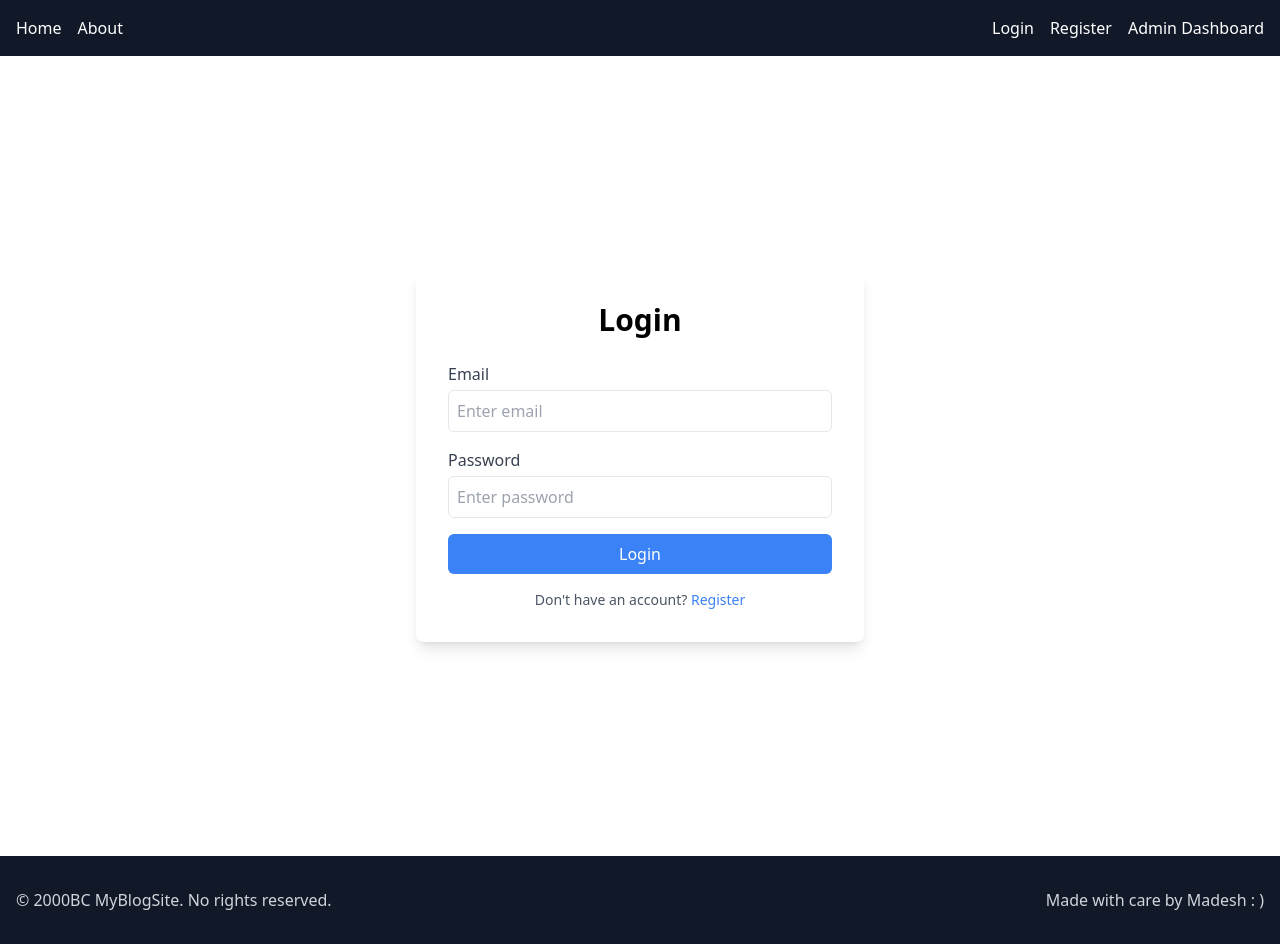
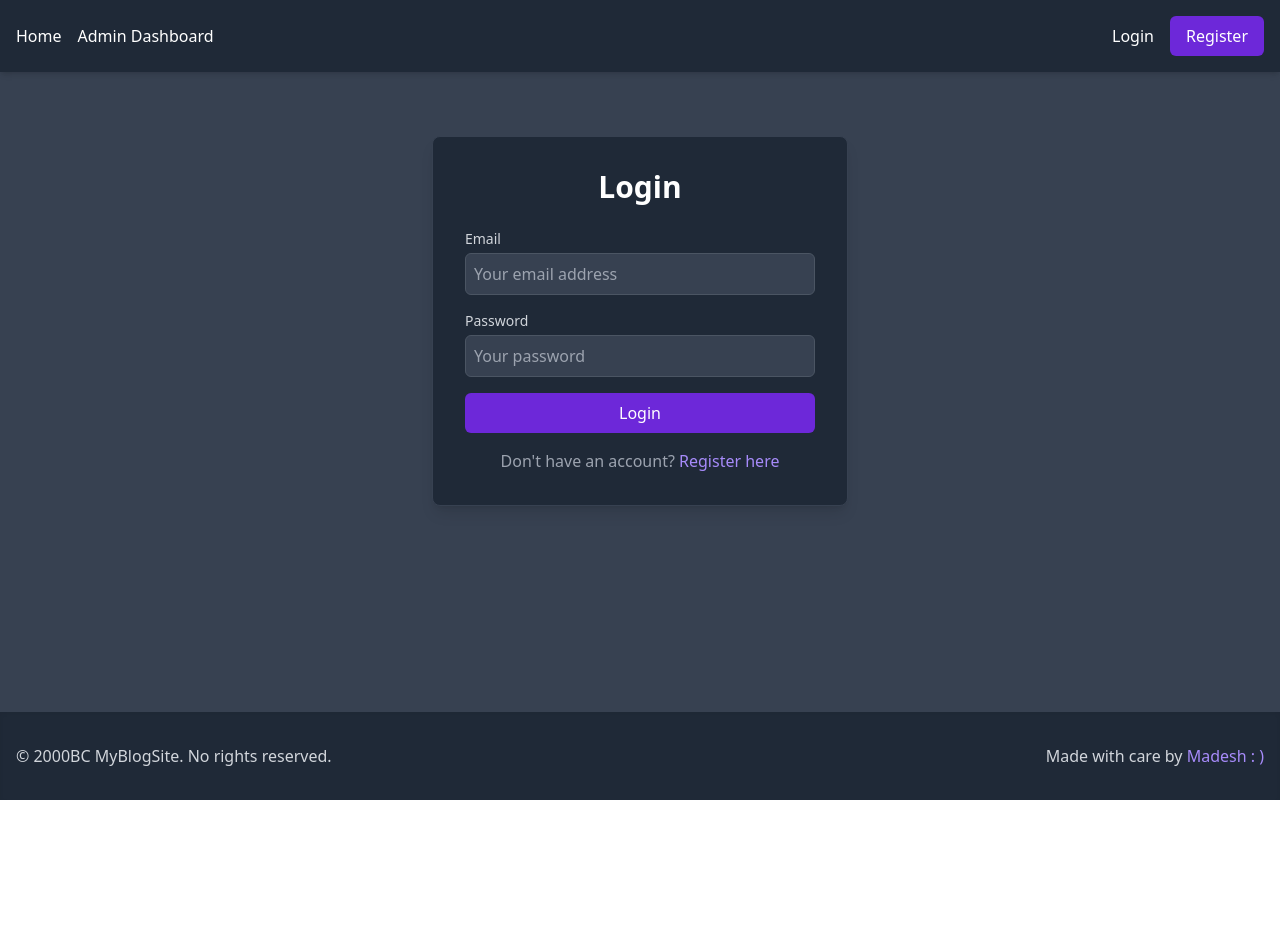
Before and after one commit to madesh02104/MyBlogSite, a React (Vite) app in the folder frontend-user/: page /login in a window 1280 px wide. After the commit the page ends 800 px from the top, so only its background shows below. Built offline with nearby package versions, Linux system fonts and the light colour scheme.

Commit message:
done with users frontend

```diff
--- a/frontend-user/src/components/Footer.jsx
+++ b/frontend-user/src/components/Footer.jsx
@@ -1,13 +1,11 @@
 function Footer() {
   return (
-    <footer className="bg-gray-900 text-gray-300 py-8">
+    <footer className="bg-gray-800 text-gray-300 py-8 shadow-inner">
       <div className="container mx-auto px-4 flex flex-col md:flex-row justify-between items-center">
-        {/* Left side - copyright */}
         <div className="mb-4 md:mb-0 text-center md:text-left">
           &copy; 2000BC MyBlogSite. No rights reserved.
         </div>
 
-        {/* Right side - quick links */}
         <div className="flex space-x-6">
           <p>
             Made with care by{" "}
@@ -15,6 +13,7 @@ function Footer() {
               target="_blank"
               rel="noopener noreferrer"
               href="https://github.com/madesh02104"
+              className="text-violet-400 hover:text-violet-300 transition-colors duration-200"
             >
               Madesh : )
             </a>
--- a/frontend-user/src/components/Navbar.jsx
+++ b/frontend-user/src/components/Navbar.jsx
@@ -1,37 +1,103 @@
-import { Link } from "react-router-dom";
+import { useState, useEffect, useRef } from "react";
+import { Link, useNavigate, useLocation } from "react-router-dom";
 
 function Navbar() {
+  const [isLoggedIn, setIsLoggedIn] = useState(false);
+  const [username, setUsername] = useState("");
+  const [dropdownOpen, setDropdownOpen] = useState(false);
+  const dropdownRef = useRef(null);
+  const navigate = useNavigate();
+  const location = useLocation();
+
+  useEffect(() => {
+    const user = localStorage.getItem("user");
+    if (user && localStorage.getItem("token")) {
+      setIsLoggedIn(true);
+      setUsername(user);
+    } else {
+      setIsLoggedIn(false);
+      setUsername("");
+    }
+  }, [location]);
+
+  useEffect(() => {
+    function handleClickOutside(event) {
+      if (dropdownRef.current && !dropdownRef.current.contains(event.target)) {
+        setDropdownOpen(false);
+      }
+    }
+    document.addEventListener("mousedown", handleClickOutside);
+    return () => {
+      document.removeEventListener("mousedown", handleClickOutside);
+    };
+  }, []);
+
+  const handleLogout = () => {
+    localStorage.removeItem("user");
+    localStorage.removeItem("token");
+    setIsLoggedIn(false);
+    setDropdownOpen(false);
+    navigate("/");
+  };
+
   return (
-    <nav className="bg-gray-900 text-white p-4 flex items-center justify-between">
+    <nav className="bg-gray-800 text-white p-4 flex items-center justify-between shadow-md">
       {/* Left Side */}
       <div className="flex items-center gap-4">
-        <Link to="/" className="hover:text-gray-300">
+        <Link
+          to="/"
+          className="hover:text-violet-400 transition-colors duration-200 font-medium"
+        >
           Home
-        </Link>
-        <Link to="/about" className="hover:text-gray-300">
-          About
-        </Link>
-      </div>
-
-      {/* Right Side */}
-      <div className="flex items-center gap-4">
-        <Link to="/login" className="hover:text-gray-300">
-          Login
-        </Link>
-        <Link to="/register" className="hover:text-gray-300">
-          Register
         </Link>
         <a
           href="http://localhost:5174"
           target="_blank"
           rel="noopener noreferrer"
-          className="hover:text-gray-300"
+          className="hover:text-violet-400 transition-colors duration-200 font-medium"
         >
           Admin Dashboard
         </a>
+      </div>
 
-        {/* Profile Circle (When Logged In) */}
-        {/* We'll conditionally render this later after setting up Auth Context */}
+      {/* Right Side */}
+      <div className="flex items-center gap-4">
+        {isLoggedIn ? (
+          <div className="relative" ref={dropdownRef}>
+            <button
+              onClick={() => setDropdownOpen(!dropdownOpen)}
+              className="bg-violet-700 hover:bg-violet-600 w-10 h-10 rounded-full flex items-center justify-center text-lg font-bold focus:outline-none focus:ring-2 focus:ring-violet-500 focus:ring-offset-2 focus:ring-offset-gray-800 transition-all duration-200 transform hover:scale-105"
+            >
+              {username.charAt(0).toUpperCase()}
+            </button>
+
+            {dropdownOpen && (
+              <div className="absolute right-0 mt-2 w-48 bg-gray-700 rounded-md shadow-lg py-1 z-10 border border-gray-600">
+                <button
+                  onClick={handleLogout}
+                  className="block w-full text-left px-4 py-2 text-white hover:bg-violet-700 transition-colors duration-200"
+                >
+                  Logout
+                </button>
+              </div>
+            )}
+          </div>
+        ) : (
+          <>
+            <Link
+              to="/login"
+              className="hover:text-violet-400 transition-colors duration-200 font-medium"
+            >
+              Login
+            </Link>
+            <Link
+              to="/register"
+              className="bg-violet-700 hover:bg-violet-600 px-4 py-2 rounded-md transition-all duration-200 transform hover:scale-105 focus:outline-none focus:ring-2 focus:ring-violet-500 focus:ring-offset-2 focus:ring-offset-gray-800"
+            >
+              Register
+            </Link>
+          </>
+        )}
       </div>
     </nav>
   );
--- a/frontend-user/src/layouts/Layout.jsx
+++ b/frontend-user/src/layouts/Layout.jsx
@@ -4,7 +4,7 @@ import { Outlet } from "react-router-dom";
 
 function Layout() {
   return (
-    <div className="min-h-screen flex flex-col">
+    <div className="min-h-screen flex flex-col bg-gray-700 text-white">
       <Navbar />
       <main className="flex-grow">
         <Outlet />
--- a/frontend-user/src/pages/LoginPage.jsx
+++ b/frontend-user/src/pages/LoginPage.jsx
@@ -1,44 +1,99 @@
-import { Link } from "react-router-dom";
+import { useState } from "react";
+import { useNavigate, Link } from "react-router-dom";
+import { loginUser } from "../api/auth";
 
 function LoginPage() {
+  const navigate = useNavigate();
+
+  const [email, setEmail] = useState("");
+  const [password, setPassword] = useState("");
+  const [error, setError] = useState(null);
+  const [isSubmitting, setIsSubmitting] = useState(false);
+
+  async function handleSubmit(e) {
+    e.preventDefault();
+    setIsSubmitting(true);
+
+    try {
+      const data = await loginUser({ email, password });
+      localStorage.setItem("token", data.token);
+      localStorage.setItem("user", data.username);
+      navigate("/");
+    } catch (err) {
+      setError(err.response?.data?.message || "Login failed");
+    } finally {
+      setIsSubmitting(false);
+    }
+  }
+
   return (
-    <section className="py-12 min-h-screen flex items-center justify-center">
-      <div className="bg-white shadow-lg rounded-lg p-8 max-w-md w-full">
-        <h1 className="text-3xl font-bold mb-6 text-center">Login</h1>
+    <section className="max-w-md mx-auto py-16 px-4">
+      <div className="bg-gray-800 p-8 rounded-lg shadow-lg border border-gray-700">
+        <h1 className="text-3xl font-bold mb-6 text-center text-white">
+          Login
+        </h1>
 
-        <form className="space-y-4">
+        <form onSubmit={handleSubmit} className="space-y-4">
+          {error && (
+            <div className="text-red-400 bg-red-900/30 p-3 rounded-md">
+              {error}
+            </div>
+          )}
+
           <div>
-            <label className="block text-gray-700 mb-1">Email</label>
+            <label
+              htmlFor="email"
+              className="block text-sm font-medium text-gray-300 mb-1"
+            >
+              Email
+            </label>
             <input
+              id="email"
               type="email"
-              placeholder="Enter email"
-              className="w-full border rounded-md p-2 focus:outline-none focus:ring-2 focus:ring-blue-400"
+              placeholder="Your email address"
+              className="w-full bg-gray-700 border border-gray-600 p-2 rounded-md text-white focus:ring-2 focus:ring-violet-500 focus:border-transparent"
+              value={email}
+              onChange={(e) => setEmail(e.target.value)}
+              required
             />
           </div>
 
           <div>
-            <label className="block text-gray-700 mb-1">Password</label>
+            <label
+              htmlFor="password"
+              className="block text-sm font-medium text-gray-300 mb-1"
+            >
+              Password
+            </label>
             <input
+              id="password"
               type="password"
-              placeholder="Enter password"
-              className="w-full border rounded-md p-2 focus:outline-none focus:ring-2 focus:ring-blue-400"
+              placeholder="Your password"
+              className="w-full bg-gray-700 border border-gray-600 p-2 rounded-md text-white focus:ring-2 focus:ring-violet-500 focus:border-transparent"
+              value={password}
+              onChange={(e) => setPassword(e.target.value)}
+              required
             />
           </div>
 
           <button
             type="submit"
-            className="w-full bg-blue-500 text-white py-2 rounded-md hover:bg-blue-600 transition"
+            disabled={isSubmitting}
+            className="w-full bg-violet-700 text-white py-2 rounded-md hover:bg-violet-600 transition-all duration-200 transform hover:scale-[1.02] focus:outline-none focus:ring-2 focus:ring-violet-500 focus:ring-offset-2 focus:ring-offset-gray-800 disabled:opacity-70 disabled:cursor-not-allowed"
           >
-            Login
+            {isSubmitting ? "Logging in..." : "Login"}
           </button>
+
+          <p className="text-center text-gray-400 mt-4">
+            Don't have an account?{" "}
+            <Link
+              to="/register"
+              className="text-violet-400 hover:text-violet-300"
+            >
+              Register here
+            </Link>
+          </p>
         </form>
-
-        <p className="text-gray-600 text-sm text-center mt-4">
-          Don't have an account?{" "}
-          <Link to="/register" className="text-blue-500 hover:underline">
-            Register
-          </Link>
-        </p>
       </div>
     </section>
   );
--- a/frontend-user/src/pages/RegisterPage.jsx
+++ b/frontend-user/src/pages/RegisterPage.jsx
@@ -1,62 +1,115 @@
-import { Link } from "react-router-dom";
+import { useState } from "react";
+import { useNavigate, Link } from "react-router-dom";
+import { registerUser } from "../api/auth";
 
 function RegisterPage() {
+  const navigate = useNavigate();
+
+  const [username, setUsername] = useState("");
+  const [email, setEmail] = useState("");
+  const [password, setPassword] = useState("");
+  const [error, setError] = useState(null);
+  const [isSubmitting, setIsSubmitting] = useState(false);
+
+  async function handleSubmit(e) {
+    e.preventDefault();
+    setIsSubmitting(true);
+
+    try {
+      const data = await registerUser({ username, email, password });
+      localStorage.setItem("token", data.token);
+      localStorage.setItem("user", data.username);
+      navigate("/");
+    } catch (err) {
+      setError(err.response?.data?.message || "Registration failed");
+    } finally {
+      setIsSubmitting(false);
+    }
+  }
+
   return (
-    <section className="py-12 min-h-screen flex items-center justify-center">
-      <div className="bg-white shadow-lg rounded-lg p-8 max-w-md w-full">
-        <h1 className="text-3xl font-bold mb-6 text-center">Create Account</h1>
+    <section className="max-w-md mx-auto py-16 px-4">
+      <div className="bg-gray-800 p-8 rounded-lg shadow-lg border border-gray-700">
+        <h1 className="text-3xl font-bold mb-6 text-center text-white">
+          Register
+        </h1>
 
-        <form className="space-y-4">
+        <form onSubmit={handleSubmit} className="space-y-4">
+          {error && (
+            <div className="text-red-400 bg-red-900/30 p-3 rounded-md">
+              {error}
+            </div>
+          )}
+
           <div>
-            <label className="block text-gray-700 mb-1">Username</label>
+            <label
+              htmlFor="username"
+              className="block text-sm font-medium text-gray-300 mb-1"
+            >
+              Username
+            </label>
             <input
+              id="username"
               type="text"
-              placeholder="Enter username"
-              className="w-full border rounded-md p-2 focus:outline-none focus:ring-2 focus:ring-blue-400"
+              placeholder="Choose a username"
+              className="w-full bg-gray-700 border border-gray-600 p-2 rounded-md text-white focus:ring-2 focus:ring-violet-500 focus:border-transparent"
+              value={username}
+              onChange={(e) => setUsername(e.target.value)}
+              required
             />
           </div>
 
           <div>
-            <label className="block text-gray-700 mb-1">Email</label>
+            <label
+              htmlFor="email"
+              className="block text-sm font-medium text-gray-300 mb-1"
+            >
+              Email
+            </label>
             <input
+              id="email"
               type="email"
-              placeholder="Enter email"
-              className="w-full border rounded-md p-2 focus:outline-none focus:ring-2 focus:ring-blue-400"
+              placeholder="Your email address"
+              className="w-full bg-gray-700 border border-gray-600 p-2 rounded-md text-white focus:ring-2 focus:ring-violet-500 focus:border-transparent"
+              value={email}
+              onChange={(e) => setEmail(e.target.value)}
+              required
             />
           </div>
 
           <div>
-            <label className="block text-gray-700 mb-1">Password</label>
+            <label
+              htmlFor="password"
+              className="block text-sm font-medium text-gray-300 mb-1"
+            >
+              Password
+            </label>
             <input
+              id="password"
               type="password"
-              placeholder="Enter password"
-              className="w-full border rounded-md p-2 focus:outline-none focus:ring-2 focus:ring-blue-400"
-            />
-          </div>
-
-          <div>
-            <label className="block text-gray-700 mb-1">Confirm Password</label>
-            <input
-              type="password"
-              placeholder="Confirm password"
-              className="w-full border rounded-md p-2 focus:outline-none focus:ring-2 focus:ring-blue-400"
+              placeholder="Create a password"
+              className="w-full bg-gray-700 border border-gray-600 p-2 rounded-md text-white focus:ring-2 focus:ring-violet-500 focus:border-transparent"
+              value={password}
+              onChange={(e) => setPassword(e.target.value)}
+              required
             />
           </div>
 
           <button
             type="submit"
-            className="w-full bg-blue-500 text-white py-2 rounded-md hover:bg-blue-600 transition"
+            disabled={isSubmitting}
+            className="w-full bg-violet-700 text-white py-2 rounded-md hover:bg-violet-600 transition-all duration-200 transform hover:scale-[1.02] focus:outline-none focus:ring-2 focus:ring-violet-500 focus:ring-offset-2 focus:ring-offset-gray-800 disabled:opacity-70 disabled:cursor-not-allowed"
           >
-            Register
+            {isSubmitting ? "Registering..." : "Register"}
           </button>
+
+          <p className="text-center text-gray-400 mt-4">
+            Already have an account?{" "}
+            <Link to="/login" className="text-violet-400 hover:text-violet-300">
+              Login here
+            </Link>
+          </p>
         </form>
-
-        <p className="text-gray-600 text-sm text-center mt-4">
-          Already have an account?{" "}
-          <Link to="/login" className="text-blue-500 hover:underline">
-            Login
-          </Link>
-        </p>
       </div>
     </section>
   );
--- a/frontend-user/src/pages/SingleBlogPage.jsx
+++ b/frontend-user/src/pages/SingleBlogPage.jsx
@@ -1,6 +1,7 @@
 import { useEffect, useState } from "react";
-import { useParams } from "react-router-dom";
+import { useParams, Link } from "react-router-dom";
 import { fetchPostById } from "../api/posts";
+import axios from "../api/axios";
 
 function SingleBlogPage() {
   const { id } = useParams();
@@ -8,6 +9,9 @@ function SingleBlogPage() {
   const [comments, setComments] = useState([]);
   const [loading, setLoading] = useState(true);
   const [error, setError] = useState(null);
+  const [commentText, setCommentText] = useState("");
+  const [submitting, setSubmitting] = useState(false);
+  const [commentError, setCommentError] = useState(null);
 
   useEffect(() => {
     const fetchBlog = async () => {
@@ -27,89 +31,140 @@ function SingleBlogPage() {
     fetchBlog();
   }, [id]);
 
-  console.log(comments);
+  const isLoggedIn = Boolean(
+    localStorage.getItem("user") && localStorage.getItem("token")
+  );
 
-  // Dummy logged-in state
-  const isLoggedIn = true; // Later we will replace it with real auth
+  const handleCommentSubmit = async (e) => {
+    e.preventDefault();
+    if (!commentText.trim()) return;
 
-  if (loading) return <div className="text-center py-12">Loading...</div>;
+    try {
+      setSubmitting(true);
+      setCommentError(null);
+
+      const token = localStorage.getItem("token");
+
+      const newComment = await axios.post(
+        `/comments/${id}`,
+        { content: commentText },
+        {
+          headers: {
+            Authorization: `Bearer ${token}`,
+          },
+        }
+      );
+
+      setComments([...comments, newComment.data]);
+      setCommentText("");
+    } catch (error) {
+      console.error("Error submitting comment:", error);
+      setCommentError("Failed to submit comment. Please try again.");
+    } finally {
+      setSubmitting(false);
+    }
+  };
+
+  if (loading)
+    return <div className="text-center py-12 text-white">Loading...</div>;
   if (error)
-    return <div className="text-center py-12 text-red-500">{error}</div>;
+    return <div className="text-center py-12 text-red-400">{error}</div>;
   if (!blog)
-    return <div className="text-center py-12">Blog post not found</div>;
+    return (
+      <div className="text-center py-12 text-white">Blog post not found</div>
+    );
 
   return (
-    <section className="max-w-4xl mx-auto py-12 px-4">
+    <section className="max-w-4xl mx-auto py-12 px-4 text-white">
       {/* Blog Section */}
-      <div className="mb-8">
+      <div className="bg-gray-800 p-8 rounded-lg shadow-lg border border-gray-700 mb-8">
         <h1 className="text-4xl font-bold mb-2">{blog.title}</h1>
-        <p className="text-gray-600 mb-4">
-          By <b>Madesh</b> | Created On{" "}
-          <b>
+        <p className="text-gray-400 mb-6">
+          By <span className="text-violet-400">Madesh</span> | Created On{" "}
+          <span className="text-violet-400">
             {blog.createdAt
               ? new Date(blog.createdAt).toLocaleDateString()
               : "Unknown date"}
-          </b>
+          </span>
         </p>
-        <div className="text-lg leading-7 text-gray-800">{blog.content}</div>
+        <div className="text-lg leading-7 text-gray-300">{blog.content}</div>
       </div>
 
       {/* Comments Section */}
-      <div className="mt-12">
-        <h2 className="text-2xl font-semibold mb-4">
+      <div className="bg-gray-800 p-8 rounded-lg shadow-lg border border-gray-700">
+        <h2 className="text-2xl font-semibold mb-6">
           Comments ({comments.length})
         </h2>
 
         {comments.length === 0 ? (
-          <p className="text-gray-500">
+          <p className="text-gray-400">
             No comments yet. Be the first to comment!
           </p>
         ) : (
           comments.map((comment) => (
             <div
               key={comment.id}
-              className="border-b border-gray-200 py-4 mb-2"
+              className="border-b border-gray-700 py-4 mb-4"
             >
               <div className="flex justify-between items-center mb-2">
                 <div className="flex items-center gap-2">
-                  <span className="font-bold">{comment.author.username}</span>
-                  <span className="text-xs text-gray-500">
-                    ({comment.author.email})
+                  <div className="w-8 h-8 bg-violet-700 rounded-full flex items-center justify-center text-sm font-bold">
+                    {comment.author.username.charAt(0).toUpperCase()}
+                  </div>
+                  <span className="font-bold text-violet-400">
+                    {comment.author.username}
                   </span>
                 </div>
                 <span className="text-sm text-gray-500">
                   Posted on {new Date(comment.createdAt).toLocaleDateString()}
                 </span>
               </div>
-              <p className="text-gray-800">{comment.content}</p>
+              <p className="text-gray-300 ml-10">{comment.content}</p>
             </div>
           ))
         )}
-      </div>
 
         {/* Comment Form */}
         {isLoggedIn && (
-        <form className="mt-8 space-y-4">
+          <form onSubmit={handleCommentSubmit} className="mt-8 space-y-4">
+            {commentError && (
+              <div className="text-red-400 bg-red-900/30 p-3 rounded-md">
+                {commentError}
+              </div>
+            )}
             <textarea
               rows="3"
               placeholder="Write your comment here..."
-            className="w-full border rounded-md p-2 focus:outline-none focus:ring-2 focus:ring-blue-400"
+              className="w-full bg-gray-700 border border-gray-600 p-3 rounded-md text-white focus:ring-2 focus:ring-violet-500 focus:border-transparent"
+              value={commentText}
+              onChange={(e) => setCommentText(e.target.value)}
+              required
             ></textarea>
             <button
               type="submit"
-            className="bg-blue-500 text-white px-6 py-2 rounded-md hover:bg-blue-600 transition"
+              className="bg-violet-700 text-white px-6 py-2 rounded-md hover:bg-violet-600 transition-all duration-200 transform hover:scale-[1.02] focus:outline-none focus:ring-2 focus:ring-violet-500 focus:ring-offset-2 focus:ring-offset-gray-800 disabled:opacity-70 disabled:cursor-not-allowed"
+              disabled={submitting}
             >
-            Submit Comment
+              {submitting ? "Submitting..." : "Submit Comment"}
             </button>
           </form>
         )}
 
         {!isLoggedIn && (
-        <p className="mt-8 text-gray-500">
-          Please <span className="text-blue-500">login</span> to write a
-          comment.
+          <div className="mt-8 p-4 bg-gray-700 rounded-md">
+            <p className="text-gray-300">
+              Please{" "}
+              <Link
+                to="/login"
+                className="text-violet-400 hover:text-violet-300"
+              >
+                login
+              </Link>{" "}
+              to write a comment.
             </p>
+          </div>
         )}
+      </div>
     </section>
   );
 }
```
Also changed, not shown: frontend-user/src/components/BlogsSection.jsx (+14 -7 lines), frontend-user/src/components/HeroSection.jsx (+4 -4 lines), frontend-user/src/pages/NotFoundPage.jsx (+4 -4 lines), frontend-user/src/components/BlogCard.jsx (deleted), frontend-user/src/components/ProfileDropdown.jsx (deleted). Lines whose indentation alone changed are shown as unchanged.
